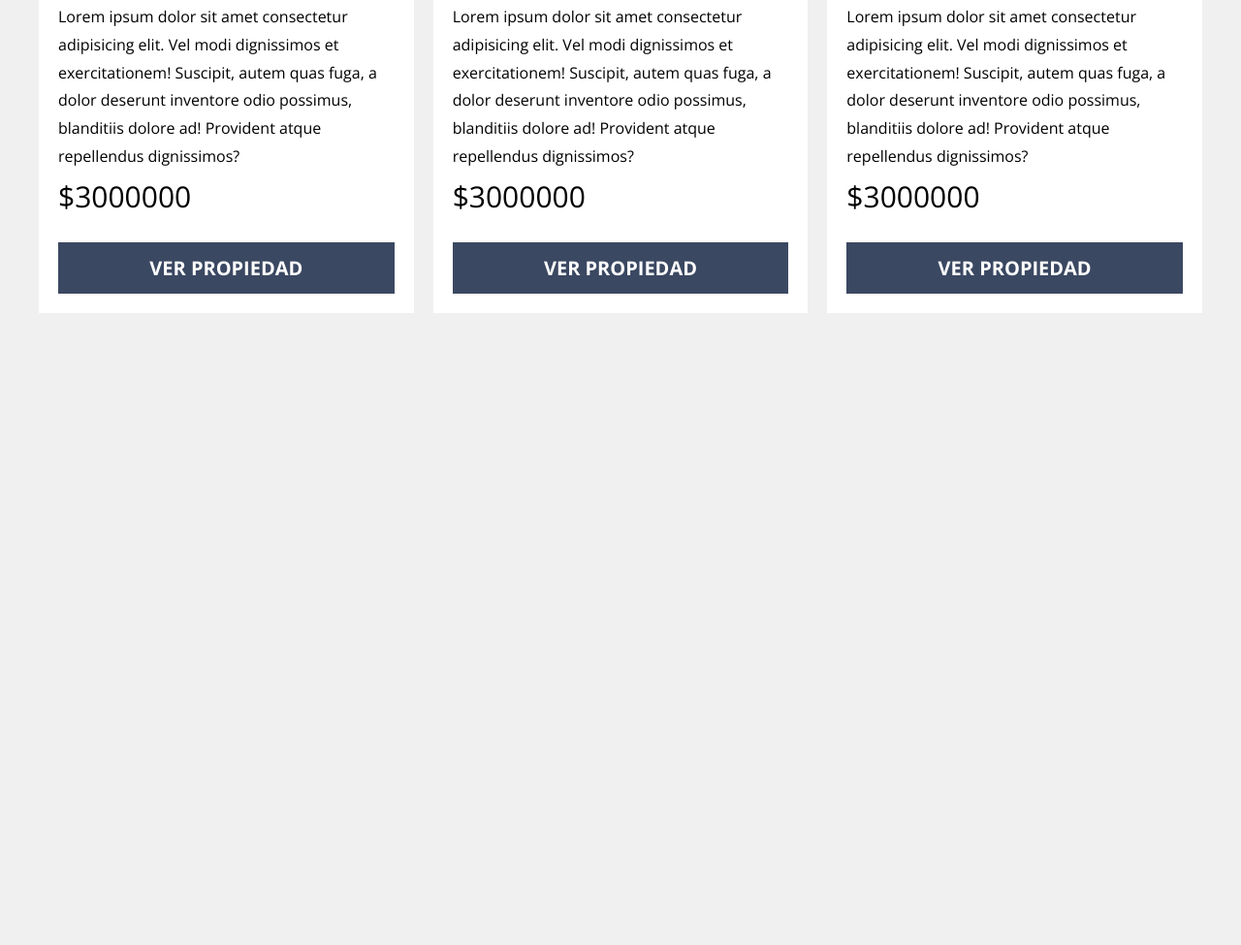
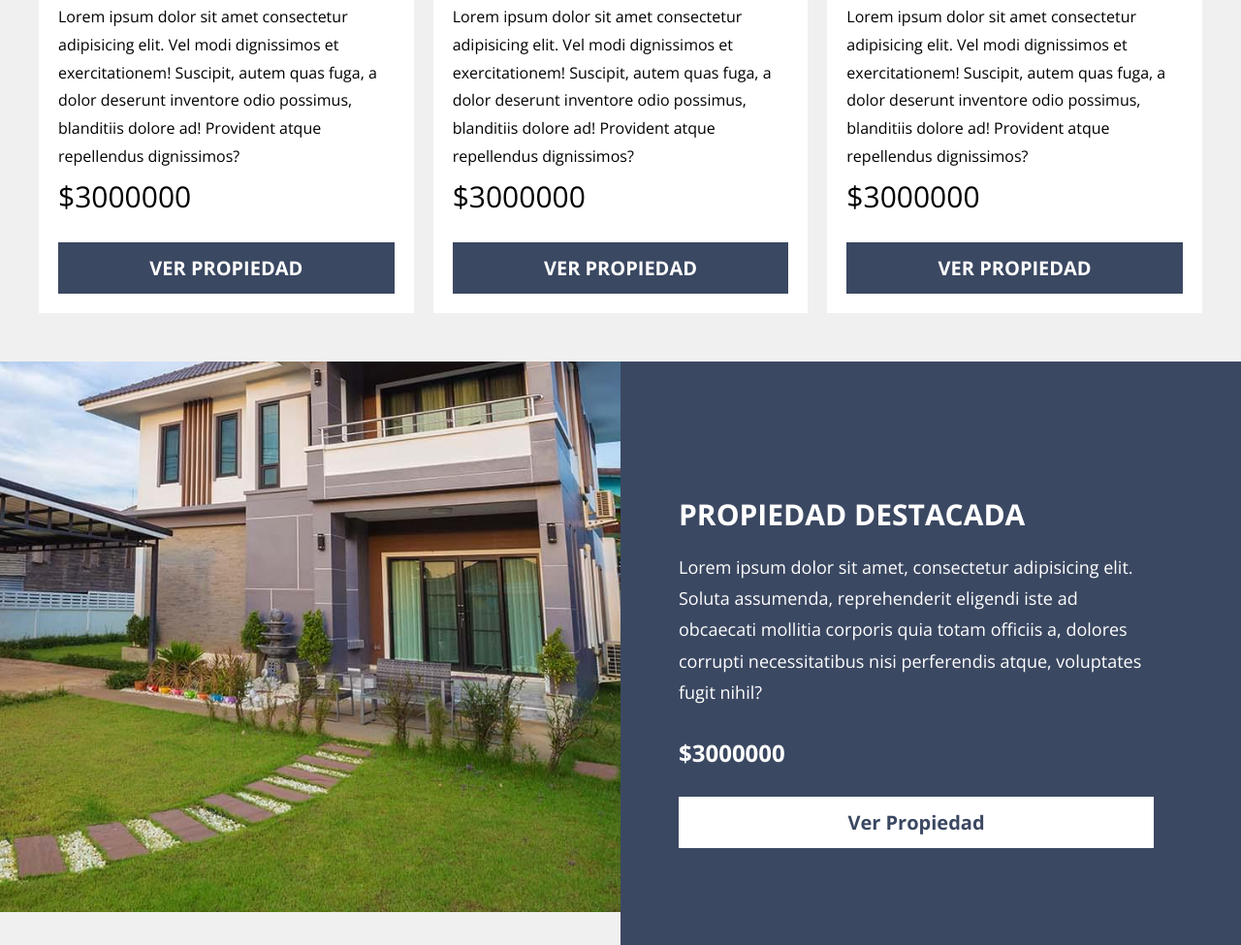
Before and after one commit to Abel9013/venta-casas, a website: page index.html in a window 1280 px wide. Shown: the part 1681-2656 px from the top of the page at 97% size. Before the commit the page ends 2004 px from the top, so only its background shows below. Drawn offline with nearby package versions, Linux system fonts and the light colour scheme.

Commit message:
add new section: propiedad destacada

```diff
--- a/index.html
+++ b/index.html
@@ -107,6 +107,16 @@
 
         </div>
     </main>
+    <section class="destacada">
+        <div class="destacada__grid contenedor">
+            <div class="destacada__contenido">
+                <h3 class="destacada__heading">Propiedad destacada</h3>
+                <p class="destacada__texto">Lorem ipsum dolor sit amet, consectetur adipisicing elit. Soluta assumenda, reprehenderit eligendi iste ad obcaecati mollitia corporis quia totam officiis a, dolores corrupti necessitatibus nisi perferendis atque, voluptates fugit nihil?</p>
+                <p class="destacada__precio">$3000000</p>
+                <a class="destacada__enlace" href="#">Ver Propiedad</a>
+            </div>
+        </div>
+    </section>
 
 </body>
 </html>
```
Also changed, not shown: build/css/app.css, 1 other file.
